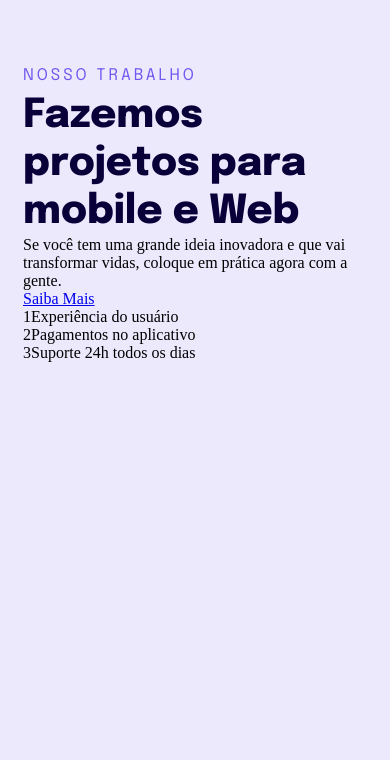
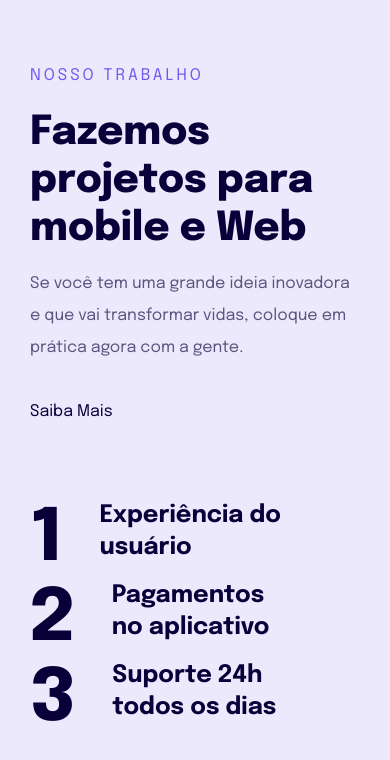
Before and after one commit to VerenaSousaADS/Stage03-Projeto02, a plain HTML site: page index.html in a window 390 px wide. Drawn offline with Linux system fonts and the light colour scheme.

Commit message:
Finalizado a estilização mobile

```diff
--- a/index.html
+++ b/index.html
@@ -17,6 +17,8 @@
 </head>
 
 <body>
+
+    <main>
         <p>nosso trabalho</p>
 
         <h1>Fazemos projetos para
@@ -31,6 +33,8 @@
             <li><span>2</span>Pagamentos no aplicativo</li>
             <li><span>3</span>Suporte 24h todos os dias</li>
         </ul>
+
+    </main>
 </body>
 
 </html>
--- a/style.css
+++ b/style.css
@@ -16,7 +16,12 @@ body{
     font-size: 1.6rem;
 }
 
-body>p:nth-child(1){
+main{
+    max-width: 33rem;
+    margin: 0 auto;
+}
+
+main>p:first-child{
 
 
     font-family: 'Epilogue', sans-serif;
@@ -25,8 +30,10 @@ body>p:nth-child(1){
     font-size: 1.6rem;
     line-height: 3.2rem;
 
-    letter-spacing: 0.3rem;
+    letter-spacing: 3px;
     text-transform: uppercase;
+
+    margin-bottom: 1.7rem;
 
     color: #7158EF;
 
@@ -44,19 +51,71 @@ h1{
     line-height: 4.8rem;
 
     color: #090039;
+
+    margin-bottom: 1.5rem;
 }
 
-/* body>p:nth-child(2){
-    background-color: red;
+/* seleciona a tag p posterior a tag h1 */
+
+h1 + p{
+
     font-family: 'Epilogue', sans-serif;
 
     font-weight: 400;
     font-size: 1.6rem;
     line-height: 3.2rem;
 
+    margin-bottom: 32px;
+
     color: rgba(10, 0, 57, 0.64);
-} */
+}
+
+a{
+    font-family: 'Epilogue';
+
+    font-weight: 400;
+
+    line-height: 3.2rem;
+
+
+    color: #090039;
+
+    text-decoration: none;
+}
+
+a:hover{
+    color: #7158EF;
+    font-weight: bold;
+}
 
 ul{
     list-style: none;
+    margin-top: 7.2rem;
 }
+
+ul li {
+    font-family: 'Epilogue', sans-serif;
+
+    font-weight: 700;
+    font-size: 2.4rem;
+    line-height: 3.2rem;
+
+    color: #090039;
+
+    max-width: 25.7rem;
+
+    display: flex;
+    gap: 3.8rem;
+}
+
+ul li span{
+    font-family: 'Epilogue', sans-serif;
+
+    font-weight: 800;
+    font-size: 7.2rem;
+    line-height: 8rem;
+
+    letter-spacing: -2px;
+
+    color: #090039;
+}
```
Lines whose indentation alone changed are shown as unchanged.
